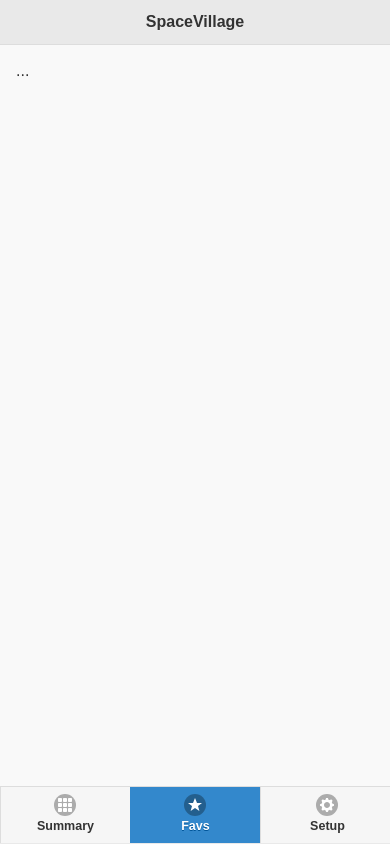
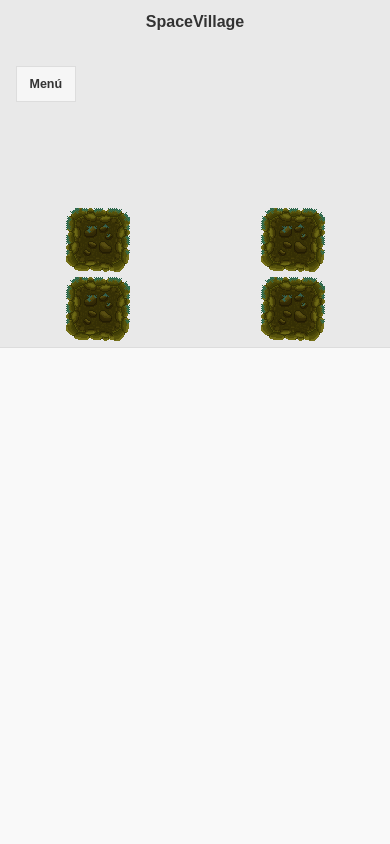
Before and after one commit to dfquintero/SpaceVillage, a website: page index3.html in a window 390 px wide. Drawn offline with Linux system fonts and the light colour scheme; some packages are replaced by stand-ins of ours.

Commit message:
index3
cambios index3

```diff
--- a/index3.html
+++ b/index3.html
@@ -5,7 +5,7 @@
         Customize the content security policy in the meta tag below as needed. Add 'unsafe-inline' to default-src to enable inline JavaScript.
         For details, see http://go.microsoft.com/fwlink/?LinkID=617521
     -->
-    <meta http-equiv="Content-Security-Policy" content="default-src 'self' data: gap: https://ssl.gstatic.com 'unsafe-eval'; style-src 'self' 'unsafe-inline'; media-src *">
+    <meta http-equiv="Content-Security-Policy" content="default-src 'self' data: gap: https://ssl.gstatic.com 'unsafe-eval'; style-src 'self' 'unsafe-inline'; media-src *" charset="utf-8">
 
     <meta name="format-detection" content="telephone=no">
     <meta name="msapplication-tap-highlight" content="no">
@@ -21,27 +21,56 @@
     <!--esto es lo de jquery-->
 
     <title>SpaceVillage</title>
+
 </head>
 <body>
-    <div data-role="page">
+    <div data-role="page" id="mainpage">
+
+            <div data-role="panel" id="mypanel1" data-inset="true">
+                     <ul data-role="listview">
+                      <li data-icon="edit"><a href="#">Tips</a></li>
+                      <li data-icon="comment"><a href="#">Noticias</a></li>
+                      <li data-icon="star"><a href="#">Minijuegos</a></li>
+                      <li data-icon="search"><a href="#">Acerca de</a></li>
+                       </ul>
+            </div>
         <div data-role="header" data-position="fixed">
-            <h1>
-                SpaceVillage
-            </h1>
-        </div>
+            <h1>SpaceVillage</h1>
         <div role="main" class="ui-content">
-            ...
-        </div>
-        <div data-role="footer" data-position="fixed">
-            <div data-role="navbar">
-                <ul>
-                    <li><a href="#" data-icon="grid">Summary</a></li>
-                    <li><a href="#" data-icon="star" class="ui-btn-active">Favs</a></li>
-                    <li><a href="#" data-icon="gear">Setup</a></li>
-                </ul>
+
+            <a class="ui-btn" href="#mypanel1">Menú </a>
+
+            </div>
+       <br></br>
+       <br></br>
+        <div class="ui-grid-b" style="width:100%" align="middle">
+            <div class="ui-block-a" style="width:50%">
+
+                    <img src="images/Ejemplo.png"/>
+
+            </div>
+            <div class="ui-block-b" style="width:50%">
+
+                    <img src="images/Ejemplo.png"/>
+
+            </div>
+            <div class="ui-block-a" style="width:50%">
+
+                    <img src="images/Ejemplo.png"/>
+
+            </div>
+            <div class="ui-block-b" style="width:50%">
+
+                    <img src="images/Ejemplo.png"/>
+
+            </div>
             </div>
         </div>
     </div>
+
+    <script>
+    document.ontouchmove=function(e){return true;}
+    </script>
     <script type="text/javascript" src="cordova.js"></script>
     <script type="text/javascript" src="scripts/platformOverrides.js"></script>
     <script type="text/javascript" src="scripts/index.js"></script>
```
Also changed, not shown: images/Ejemplo.png (added).
